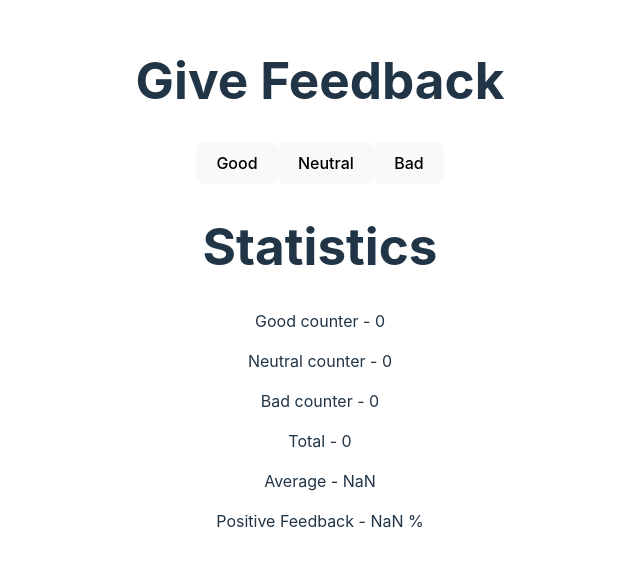
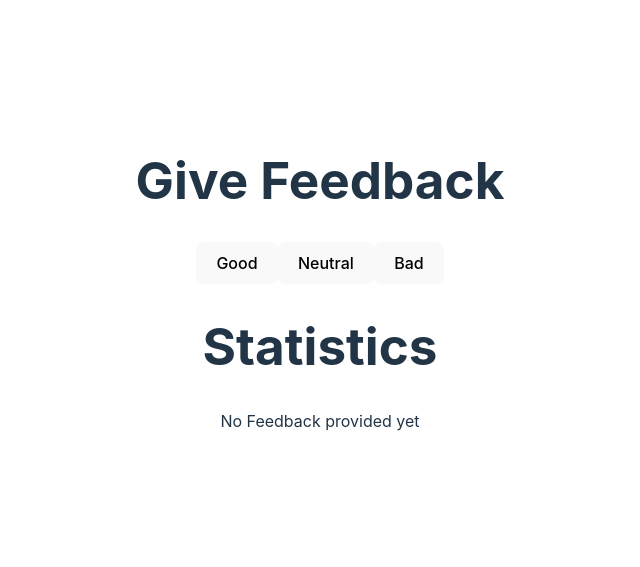
Before and after one commit to Hampton-Black/full-stack-open-work, a React (Vite) app in the folder part1/unicafe/: page / in a window 1280 px wide. Shown: the part 117-684 px from the top of the page, without its empty margins (320-960 px from the left). Built offline with nearby package versions, Linux system fonts and the light colour scheme.

Commit message:
unicafe: add conditional render based on feedback

```diff
--- a/part1/unicafe/src/App.tsx
+++ b/part1/unicafe/src/App.tsx
@@ -7,6 +7,8 @@ function App() {
   const [good, setGood] = useState(0);
   const [neutral, setNeutral] = useState(0);
   const [bad, setBad] = useState(0);
+
+  const feedbackGiven = good !== 0 || neutral !== 0 || bad !== 0;
 
   return (
     <>
@@ -18,7 +20,12 @@ function App() {
         handleClickBad={() => setBad(bad + 1)}
         buttonTextBad="Bad"
       />
-      <Statistics goodCount={good} neutralCount={neutral} badCount={bad} />
+      <h1>Statistics</h1>
+      {feedbackGiven ? (
+        <Statistics goodCount={good} neutralCount={neutral} badCount={bad} />
+      ) : (
+        <p>No Feedback provided yet</p>
+      )}
     </>
   );
 }
--- a/part1/unicafe/src/components/Statistics.tsx
+++ b/part1/unicafe/src/components/Statistics.tsx
@@ -3,7 +3,6 @@ export function Statistics({ goodCount, neutralCount, badCount }) {
 
   return (
     <>
-      <h1>Statistics</h1>
       <p>Good counter - {goodCount}</p>
       <p>Neutral counter - {neutralCount}</p>
       <p>Bad counter - {badCount}</p>
```
